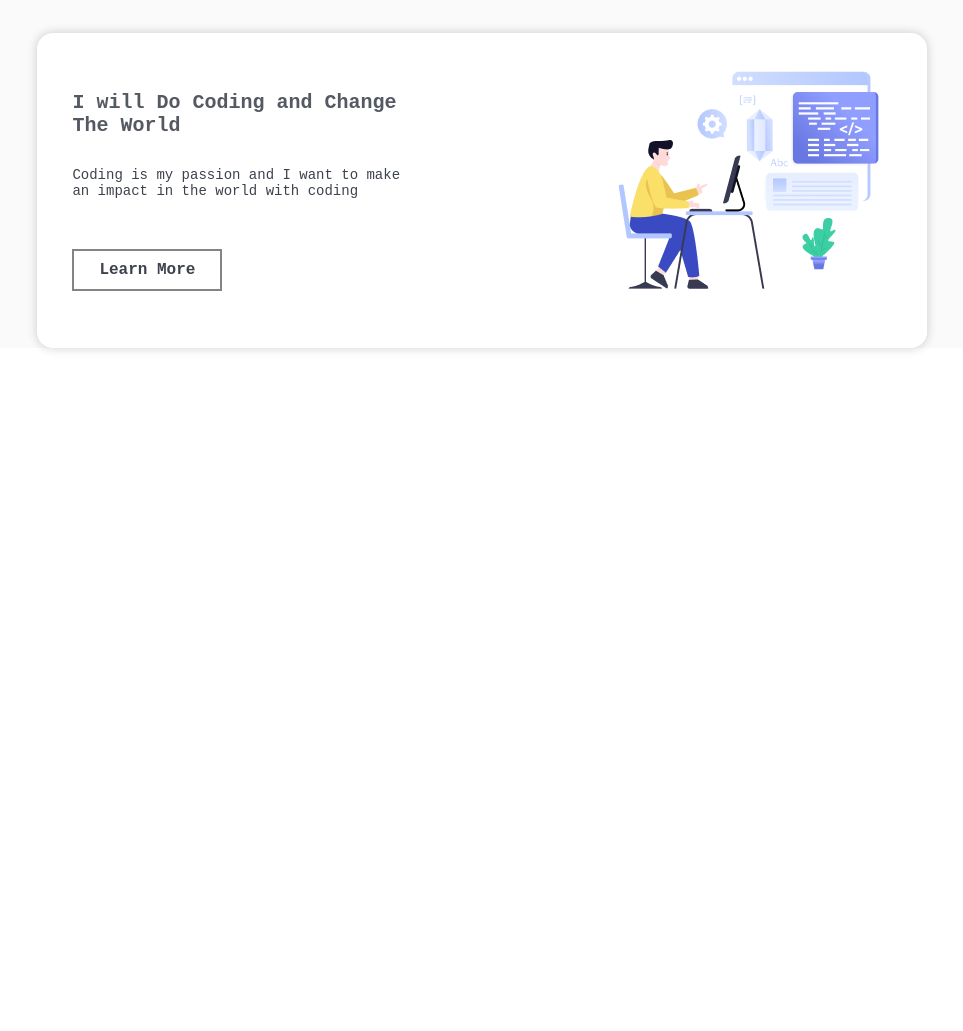
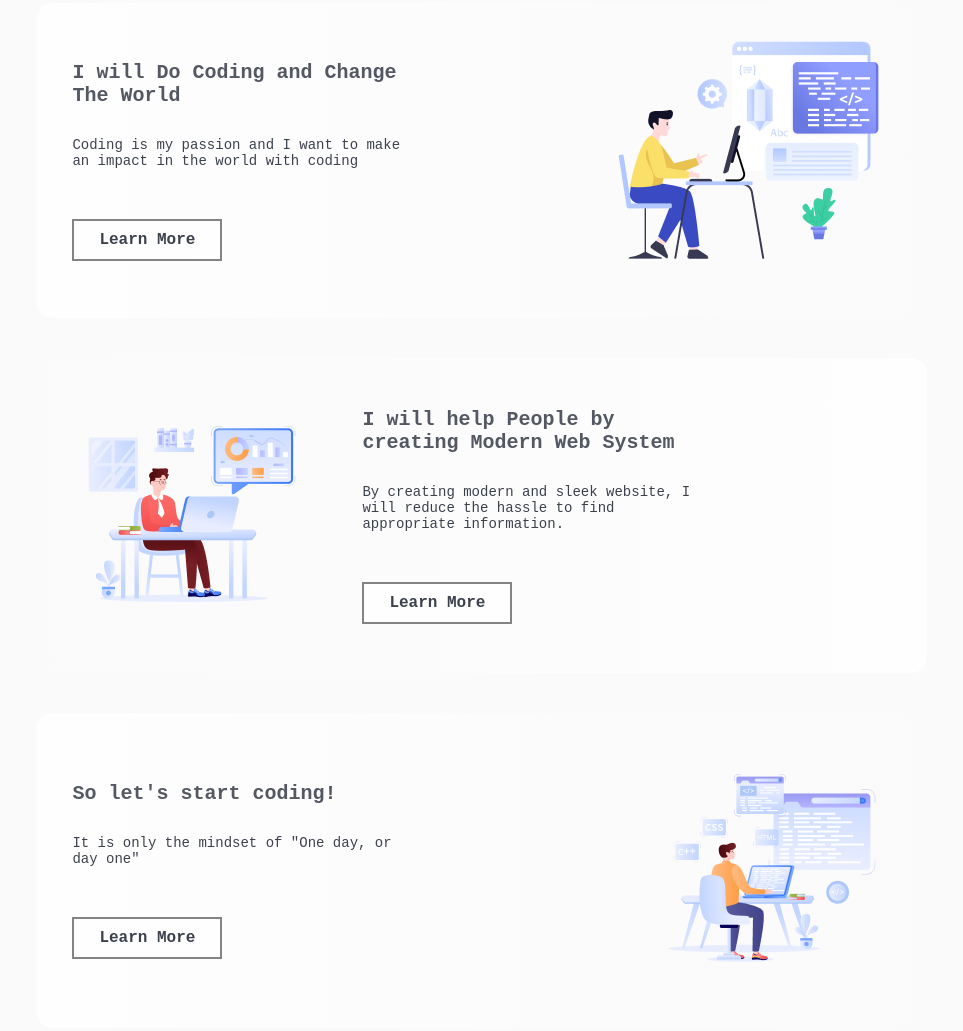
Before and after one commit to fhnsamin/assignment-1-repo, a plain HTML site: page index.html in a window 1280 px wide. Shown: the part 864-1895 px from the top of the page, without its empty margins (158-1121 px from the left). Before the commit the page ends 1312 px from the top, so only its background shows below. Drawn offline with Linux system fonts and the light colour scheme; a web font is replaced by a local one.

Commit message:
Completed 'Why Web Development' section

```diff
--- a/index.html
+++ b/index.html
@@ -21,8 +21,10 @@
             <button class="contact-btn">Contact with me</button>
         </div>
     </header>
+    <!-- banner and contact ends here -->
 
     <main>
+        <!-- making the why web dev section  -->
         <section id="why-web-dev">
             <div class="section-info">
                 <h3 class="section-title">Why Web Development??</h3>
@@ -31,7 +33,7 @@
                     hope I can design and code cool websites.</p>
             </div>
 
-
+            <!-- making the cards -->
             <div class="web-dev-card">
                 <div class="card-info">
                     <h3 class="card-title">I will Do Coding and Change The World</h3>
@@ -42,6 +44,29 @@
                 <div class="card-img"><img src="./assets/Layer_1.png" alt=""></div>
             </div>
 
+            <div class="reverse-web-dev-card">
+                <div class="card-img"><img src="./assets/group-3.png" alt=""></div>
+                <div class="card-info">
+                    <h3 class="card-title">I will help People by creating Modern Web System</h3>
+                    <p class="description">By creating modern and sleek website, I will reduce the hassle to find
+                        appropriate information.
+                    </p>
+                    <button class="card-btn">Learn More</button>
+                </div>
+            </div>
+
+            <div class="web-dev-card">
+                <div class="card-info">
+                    <h3 class="card-title">So let's start coding!</h3>
+                    <p class="description">It is only the mindset of "One day, or day one"
+                    </p>
+                    <button class="card-btn">Learn More</button>
+                </div>
+                <div class="card-img"><img src="./assets/group-4.png" alt=""></div>
+            </div>
+
+
+
         </section>
     </main>
 
--- a/styles/style.css
+++ b/styles/style.css
@@ -27,6 +27,12 @@ body {
 
 .tc {
   text-align: center;
+}
+
+.section-info {
+  width: 70%;
+  margin: 20px auto;
+  padding: 50px;
 }
 
 /* hero styles */
@@ -90,16 +96,12 @@ body {
 /* why-web-dev section styles */
 
 #why-web-dev {
+  /* outline: 2px solid green; */
   width: 80%;
-  margin: 100px auto;
+  margin: 70px auto;
   background-color: #fafafb;
   border-radius: 18px;
-}
-
-.section-info {
-  width: 70%;
-  margin: 20px auto;
-  padding: 50px;
+  padding-bottom: 40px;
 }
 
 .web-dev-card {
@@ -109,13 +111,24 @@ body {
   justify-content: space-between;
   margin: 40px auto;
   margin-bottom: 40px;
-  background-color: white;
+  background: linear-gradient(90deg, rgba(255, 255, 255, 0.8) 0%, rgba(250, 250, 251, 1) 100%);
   border-radius: 16px;
-  box-shadow: 0 0 10px 1px rgba(0, 0, 0, 0.159);
   padding: 35px;
 }
 
-.web-dev-card .card-info {
+.reverse-web-dev-card {
+  /* outline: 2px solid green; */
+  width: 80%;
+  display: flex;
+  gap: 50px;
+  margin: 40px auto;
+  margin-bottom: 40px;
+  background: linear-gradient(-90deg, rgba(255, 255, 255, 0.8) 0%, rgba(250, 250, 251, 1) 100%);
+  border-radius: 16px;
+  padding: 35px;
+}
+
+#why-web-dev .card-info {
   width: 40%;
   display: flex;
   flex-direction: column;
@@ -123,14 +136,14 @@ body {
   justify-content: center;
 }
 
-.web-dev-card .card-title {
+#why-web-dev .card-title {
   font-size: 20px;
   font-weight: 700;
   opacity: 0.7;
   color: #0d1321;
 }
 
-.web-dev-card .card-btn {
+#why-web-dev .card-btn {
   font-family: "Azeret Mono", monospace;
   width: 150px;
   margin-top: 20px;
@@ -141,4 +154,5 @@ body {
   color: #0d1321;
   opacity: 0.8;
   padding: 10px 16px;
+  cursor: pointer;
 }
```
Also changed, not shown: assets/group-3.png (renamed from assets/Group 3.png), assets/group-4.png (renamed from assets/Group 4.png), assets/linkedin-icon.png (renamed from assets/linkedin-icon 1.png).
